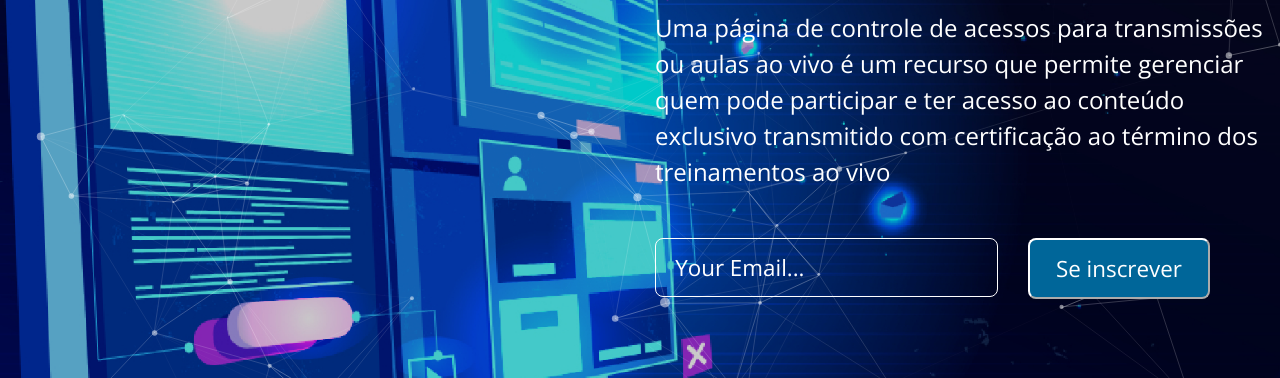
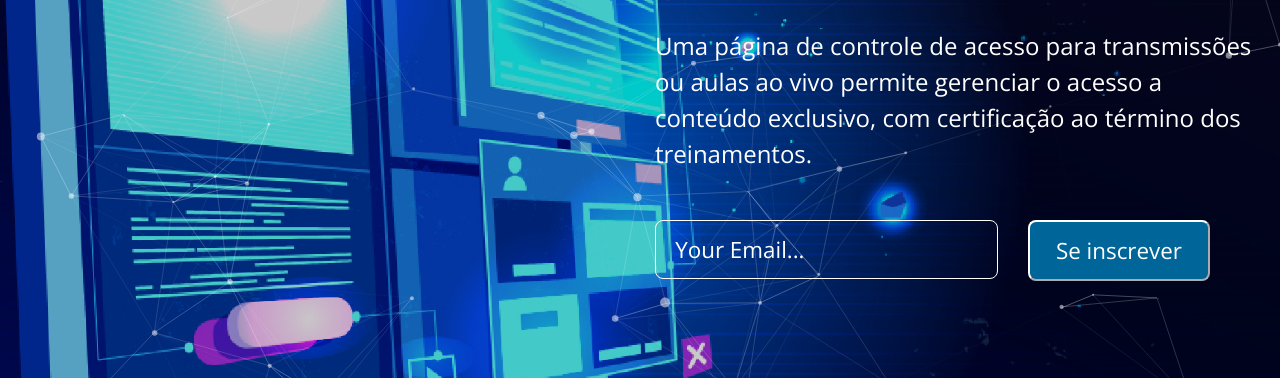
Before and after one commit to gilneilaurindo/gilneilaurindo.github.io, a plain HTML site: page index.html in a window 1280 px wide. Shown: the part 228-606 px from the top of the page. Drawn offline with nearby package versions, Linux system fonts and the light colour scheme.

Commit message:
Update index.html
oi

```diff
--- a/index.html
+++ b/index.html
@@ -45,7 +45,7 @@ Gilnei Laurindo
 				<div class="row cb-slideshow-text-container ">
 					<div class= "tm-content col-xl-6 col-sm-8 col-xs-8 ml-auto section">
 					<header class="mb-5"><h1>LiveStudio</h1></header>
-					<P class="mb-5">Uma página de controle de acessos para transmissões ou aulas ao vivo é um recurso que permite gerenciar quem pode participar e ter acesso ao conteúdo exclusivo transmitido com certificação ao término dos treinamentos ao vivo</P>
+					<P class="mb-5">Uma página de controle de acesso para transmissões ou aulas ao vivo permite gerenciar o acesso a conteúdo exclusivo, com certificação ao término dos treinamentos.</P>
 
                     <form action="#" method="get" class="subscribe-form">
                	    	<div class="row form-section">
```
